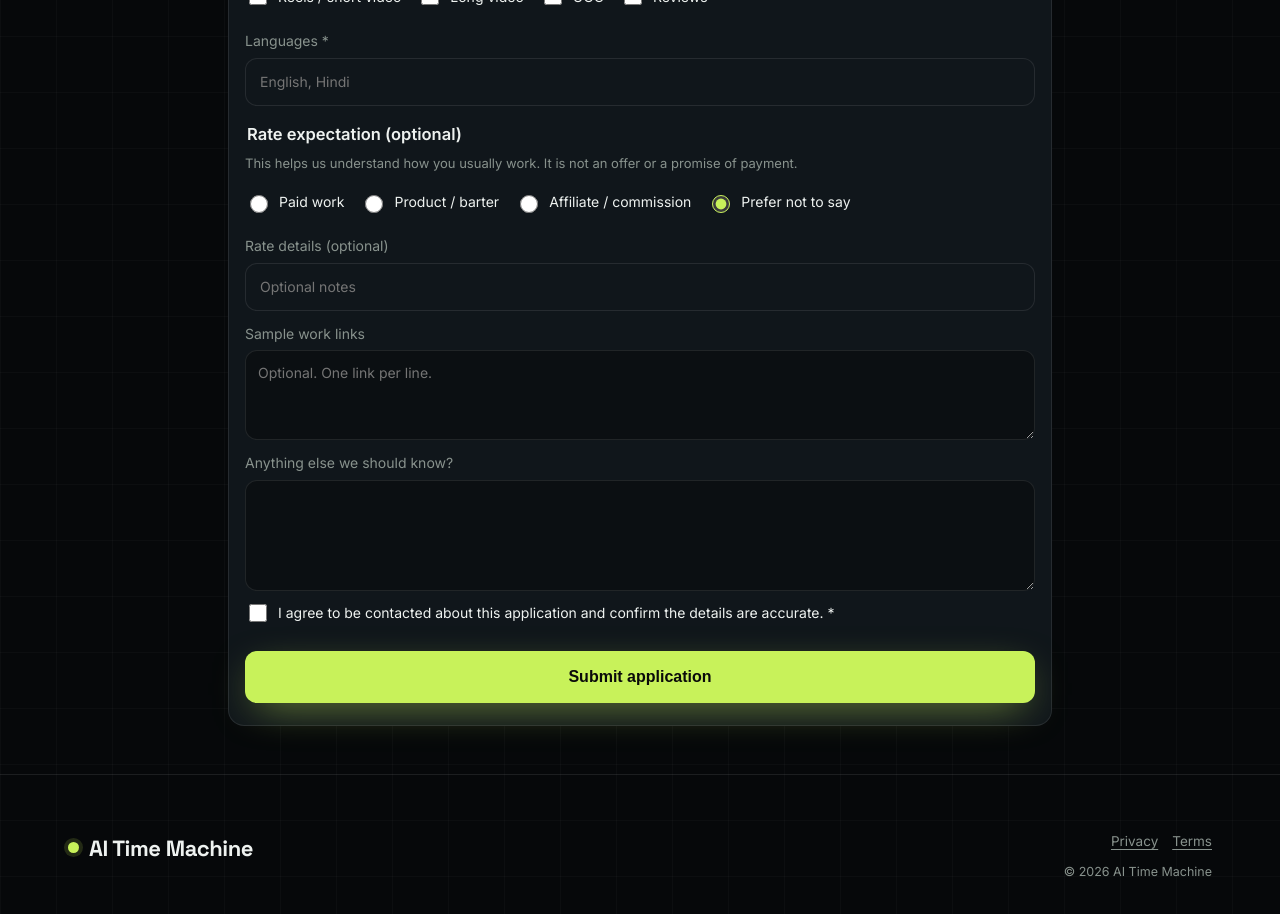
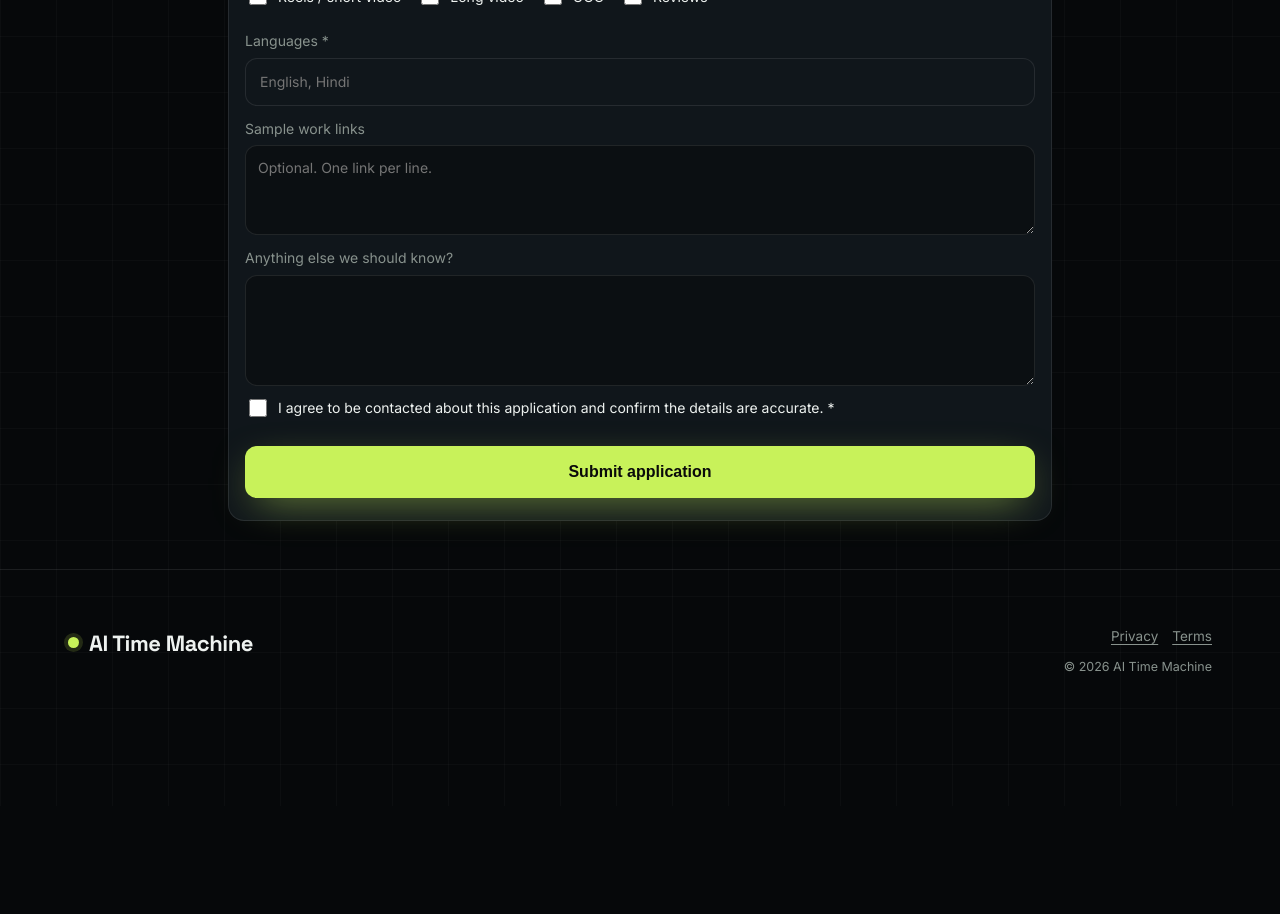
Before and after one commit to samayhuf-star/agentic-ai, a Next.js app: page /creators in a window 1280 px wide. Shown: the part 1700-2614 px from the top of the page. After the commit the page ends 2506 px from the top, so only its background shows below. Built offline with nearby package versions, Linux system fonts and the light colour scheme; no server answers; the database is empty.

Commit message:
Remove rate expectation from the public /creators form.
The paid, barter and affiliate options are gone from the form and are ignored if posted. Existing database columns stay nullable, and the CSV includes those fields only when a past application has a value.

```diff
--- a/app/api/admin/creators.csv/route.ts
+++ b/app/api/admin/creators.csv/route.ts
@@ -13,6 +13,7 @@ export async function GET(request: Request) {
     return NextResponse.json({ message: "Sign in as an admin first." }, { status: 401 });
   }
   const rows = await prisma.creatorApplication.findMany({ orderBy: { createdAt: "desc" }, take: 2000 });
+  const includeRate = rows.some((row) => row.rateType || row.rateNote);
   const header = [
     "when",
     "name",
@@ -26,15 +27,14 @@ export async function GET(request: Request) {
     "niche",
     "content_types",
     "languages",
-    "rate_type",
-    "rate_note",
+    ...(includeRate ? ["rate_type", "rate_note"] : []),
     "sample_links",
     "note",
     "test",
     "status",
   ];
-  const lines = rows.map((row) =>
-    [
+  const lines = rows.map((row) => {
+    const cells: Array<string | number | boolean | null | undefined> = [
       formatIst(row.createdAt),
       row.name,
       row.email,
@@ -47,14 +47,11 @@ export async function GET(request: Request) {
       row.niche,
       contentLabels(row.contentTypes).join("; "),
       row.languages,
-      rateLabel(row.rateType),
-      row.rateNote,
-      splitList(row.sampleLinks, "\n").join(" "),
-      row.note,
-      row.isTest,
-      row.status,
-    ].map(csvCell).join(","),
-  );
+    ];
+    if (includeRate) cells.push(rateLabel(row.rateType), row.rateNote);
+    cells.push(splitList(row.sampleLinks, "\n").join(" "), row.note, row.isTest, row.status);
+    return cells.map(csvCell).join(",");
+  });
   return new NextResponse([header.join(","), ...lines].join("\n"), {
     headers: {
       "content-type": "text/csv; charset=utf-8",
--- a/app/api/creators/apply/route.ts
+++ b/app/api/creators/apply/route.ts
@@ -34,8 +34,8 @@ export async function POST(request: Request) {
         niche: input.niche,
         contentTypes: input.contentTypes.join(","),
         languages: input.languages,
-        rateType: input.rateType,
-        rateNote: input.rateNote,
+        rateType: null,
+        rateNote: null,
         sampleLinks: input.sampleLinks.join("\n") || null,
         note: input.note,
         selectedApps: input.selectedApps.join(","),
--- a/app/creators/creators.css
+++ b/app/creators/creators.css
@@ -109,10 +109,6 @@
   font-weight: 600;
   margin-bottom: 6px;
 }
-.creator-rate-note {
-  margin: 0 0 8px;
-  font-size: 13px;
-}
 .creator-submit {
   width: 100%;
   margin-top: 16px;
--- a/components/creators/ApplyForm.tsx
+++ b/components/creators/ApplyForm.tsx
@@ -6,7 +6,6 @@ import {
   COUNTRIES,
   FOLLOWER_RANGES,
   PLATFORMS,
-  RATE_TYPES,
   SELECTABLE_APPS,
 } from "@/lib/creators/apps";
 
@@ -20,8 +19,6 @@ const empty = {
   followerRange: "",
   niche: "",
   languages: "",
-  rateType: "",
-  rateNote: "",
   sampleLinks: "",
   note: "",
   website: "",
@@ -201,26 +198,6 @@ export function CreatorApplyForm() {
           <input value={f.languages} onChange={set("languages")} maxLength={120} placeholder="English, Hindi" required />
         </label>
 
-        <fieldset className="creator-chips">
-          <legend>Rate expectation (optional)</legend>
-          <p className="muted creator-rate-note">This helps us understand how you usually work. It is not an offer or a promise of payment.</p>
-          <div className="aff-toggles">
-            {RATE_TYPES.map((item) => (
-              <label key={item.id} className="aff-toggle">
-                <input type="radio" name="rateType" checked={f.rateType === item.id} onChange={() => setF({ ...f, rateType: item.id })} />
-                {item.label}
-              </label>
-            ))}
-            <label className="aff-toggle">
-              <input type="radio" name="rateType" checked={f.rateType === ""} onChange={() => setF({ ...f, rateType: "" })} />
-              Prefer not to say
-            </label>
-          </div>
-          <label className="field">
-            Rate details (optional)
-            <input value={f.rateNote} onChange={set("rateNote")} maxLength={200} placeholder="Optional notes" />
-          </label>
-        </fieldset>
 
         <label className="field">
           Sample work links
--- a/lib/creators/input.ts
+++ b/lib/creators/input.ts
@@ -5,7 +5,6 @@ import {
   SELECTABLE_APP_IDS,
   FOLLOWER_RANGES,
   PLATFORM_IDS,
-  RATE_TYPE_IDS,
 } from "@/lib/creators/apps";
 
 const FOLLOWER_SET = new Set<string>(FOLLOWER_RANGES);
@@ -22,8 +21,6 @@ export type CreatorApplyInput = {
   niche: string;
   contentTypes: string[];
   languages: string;
-  rateType: string | null;
-  rateNote: string | null;
   sampleLinks: string[];
   note: string | null;
   selectedApps: string[];
@@ -98,9 +95,6 @@ export function parseApplication(body: Record<string, unknown>): CreatorApplyInp
   const niche = v.text(body.niche, "Niche", 80, true)!;
   const contentTypes = stringList(body.contentTypes, CONTENT_TYPE_IDS, "Content type", { required: true });
   const languages = v.text(body.languages, "Languages", 120, true)!;
-  const rateTypeRaw = typeof body.rateType === "string" ? body.rateType.trim() : "";
-  if (rateTypeRaw && !RATE_TYPE_IDS.has(rateTypeRaw as never)) throw new v.InputError("Pick a valid rate expectation, or leave it blank.");
-  const rateNote = v.text(body.rateNote, "Rate note", 200);
   const sampleLinks = parseUrlList(body.sampleLinks, "Sample work link", { required: false, max: 8 });
   const note = v.text(body.note, "Note", 2000);
   const selectedApps = stringList(body.selectedApps, SELECTABLE_APP_IDS, "App", { required: true });
@@ -116,8 +110,6 @@ export function parseApplication(body: Record<string, unknown>): CreatorApplyInp
     niche,
     contentTypes,
     languages,
-    rateType: rateTypeRaw || null,
-    rateNote,
     sampleLinks,
     note,
     selectedApps,
--- a/lib/creators/notify.ts
+++ b/lib/creators/notify.ts
@@ -30,7 +30,6 @@ export async function notifyCreatorApplication(input: CreatorApplyInput & { id:
     `Niche: ${input.niche}`,
     `Content: ${input.contentTypes.join(", ")}`,
     `Languages: ${input.languages}`,
-    `Rate: ${[input.rateType, input.rateNote].filter(Boolean).join(" — ") || "—"}`,
     `Samples: ${input.sampleLinks.join(", ") || "—"}`,
     `Note: ${input.note || "—"}`,
     `Received: ${formatIst(new Date())}`,
```
Also changed, not shown: 1 other file (tests, documents, lock files or other folders).
